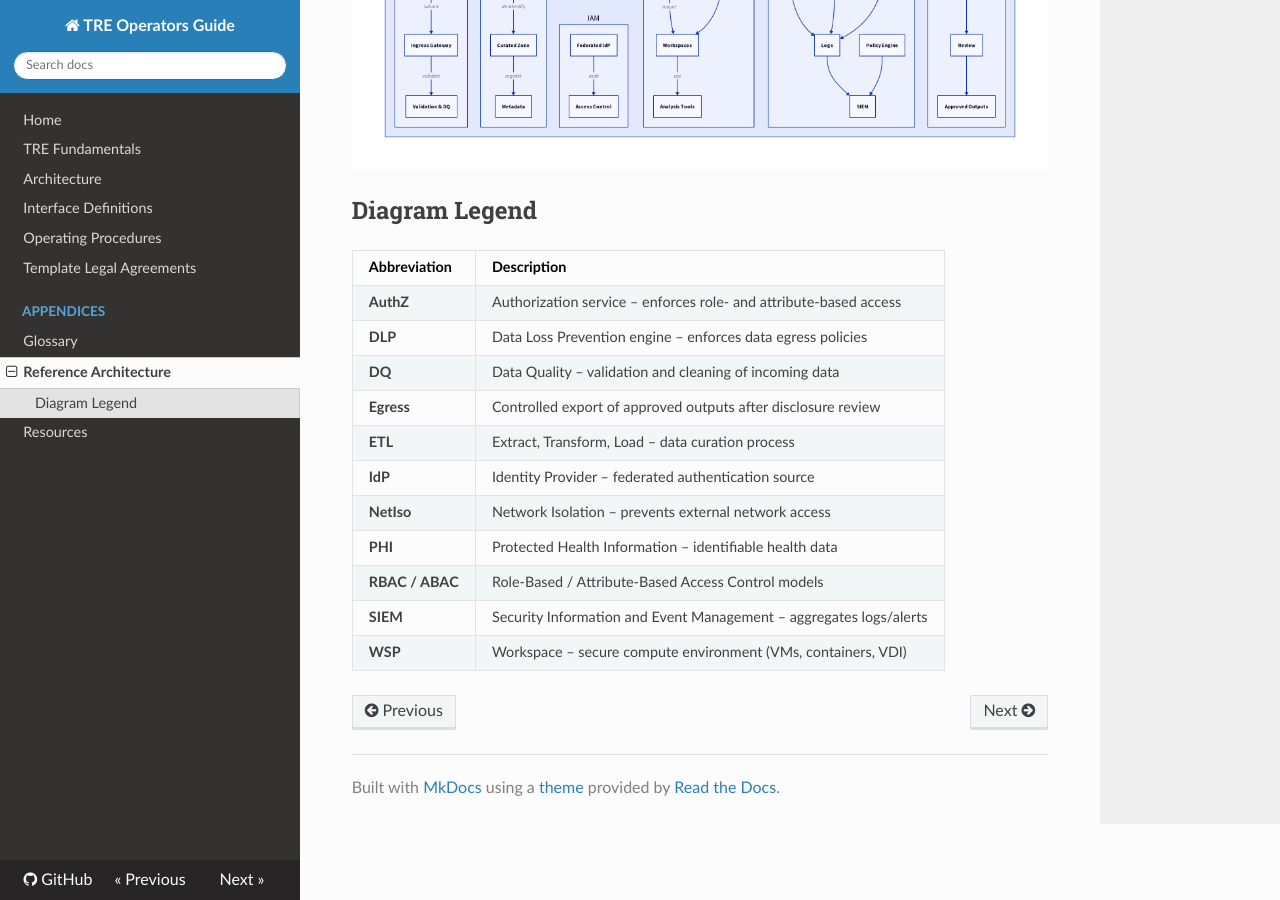
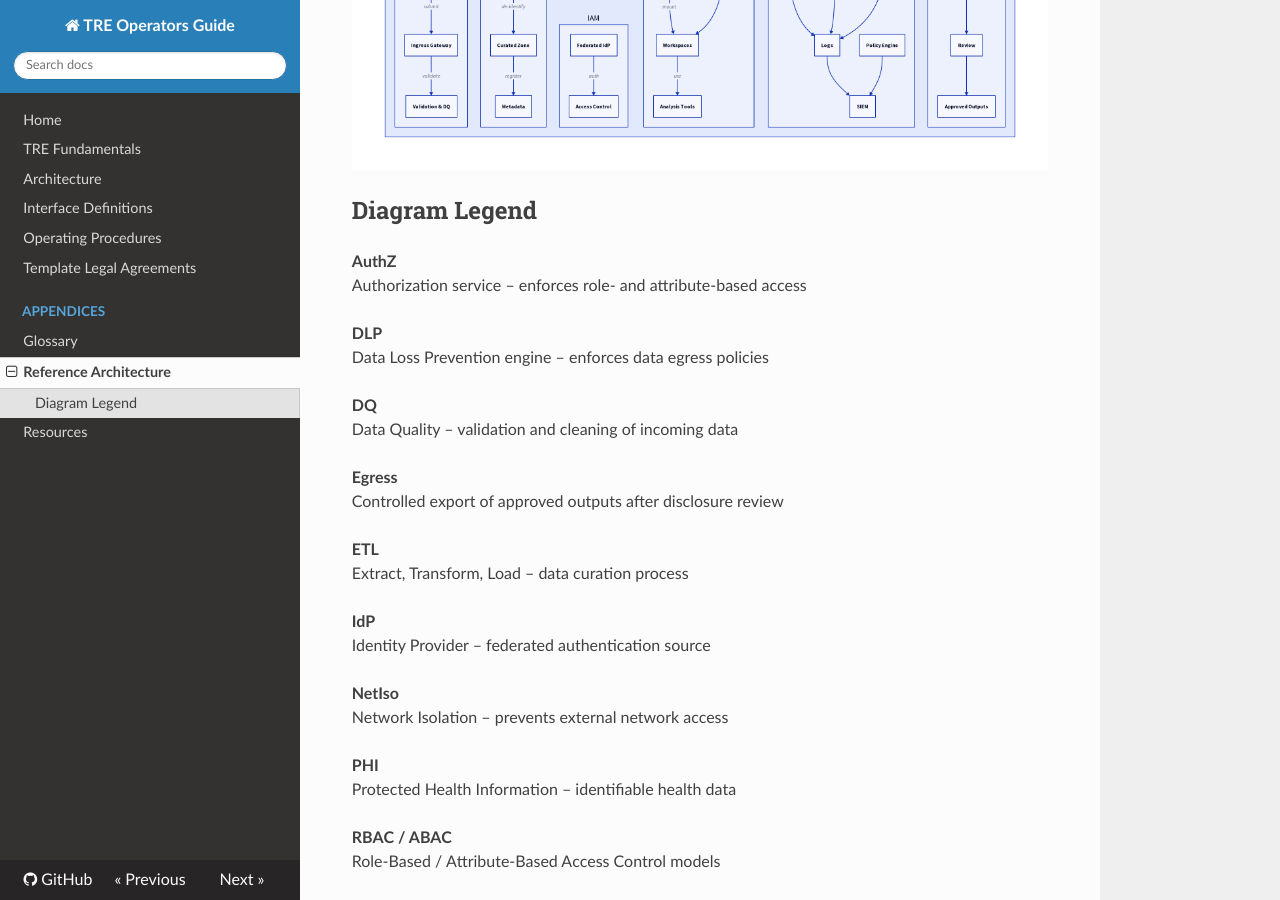
Before and after one commit to unioslo/tre-operators-docs, an MkDocs documentation site: the page built from docs/appendices/reference-architecture.md, in a window 1280 px wide and 900 px high, scrolled down 421 px. Built offline with MkDocs 1.6.1, drawn with Linux system fonts in a browser that asks for light colours; nearby versions of some CDN libraries.

Commit message:
Refactor diagram legend formatting in Reference Architecture documentation for improved readability

```diff
--- a/docs/appendices/reference-architecture.md
+++ b/docs/appendices/reference-architecture.md
@@ -4,16 +4,35 @@
 
 ## Diagram Legend
 
-| Abbreviation      | Description                                                        |
-|-------------------|--------------------------------------------------------------------|
-| **AuthZ**         | Authorization service – enforces role- and attribute-based access   |
-| **DLP**           | Data Loss Prevention engine – enforces data egress policies         |
-| **DQ**            | Data Quality – validation and cleaning of incoming data             |
-| **Egress**        | Controlled export of approved outputs after disclosure review       |
-| **ETL**           | Extract, Transform, Load – data curation process                   |
-| **IdP**           | Identity Provider – federated authentication source                |
-| **NetIso**        | Network Isolation – prevents external network access               |
-| **PHI**           | Protected Health Information – identifiable health data            |
-| **RBAC / ABAC**   | Role-Based / Attribute-Based Access Control models                 |
-| **SIEM**          | Security Information and Event Management – aggregates logs/alerts  |
-| **WSP**           | Workspace – secure compute environment (VMs, containers, VDI)      |
+**AuthZ**
+Authorization service – enforces role- and attribute-based access
+
+**DLP**
+Data Loss Prevention engine – enforces data egress policies
+
+**DQ**
+Data Quality – validation and cleaning of incoming data
+
+**Egress**
+Controlled export of approved outputs after disclosure review
+
+**ETL**
+Extract, Transform, Load – data curation process
+
+**IdP**
+Identity Provider – federated authentication source
+
+**NetIso**
+Network Isolation – prevents external network access
+
+**PHI**
+Protected Health Information – identifiable health data
+
+**RBAC / ABAC**
+Role-Based / Attribute-Based Access Control models
+
+**SIEM**
+Security Information and Event Management – aggregates logs/alerts
+
+**WSP**
+Workspace – secure compute environment (VMs, containers, VDI)
```
